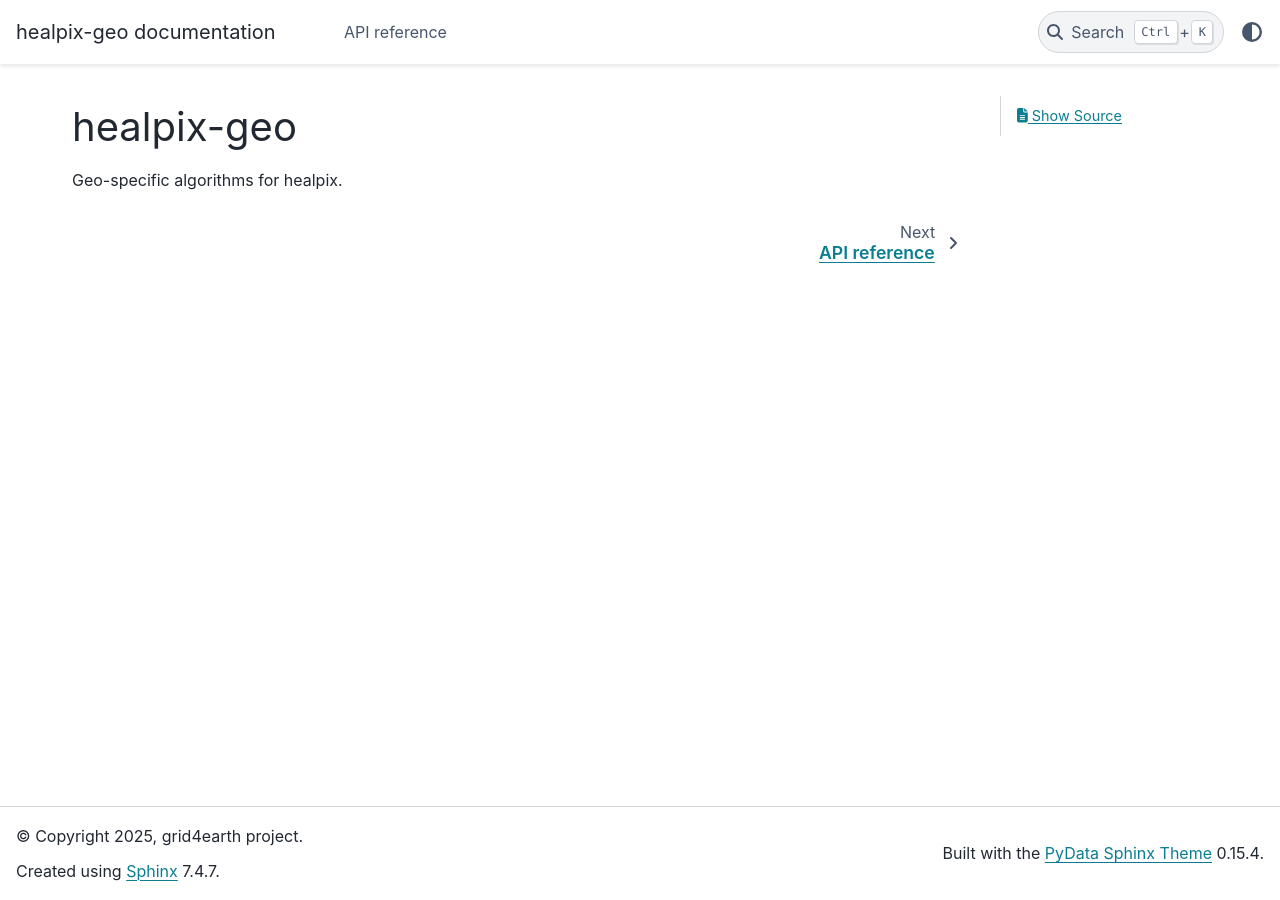
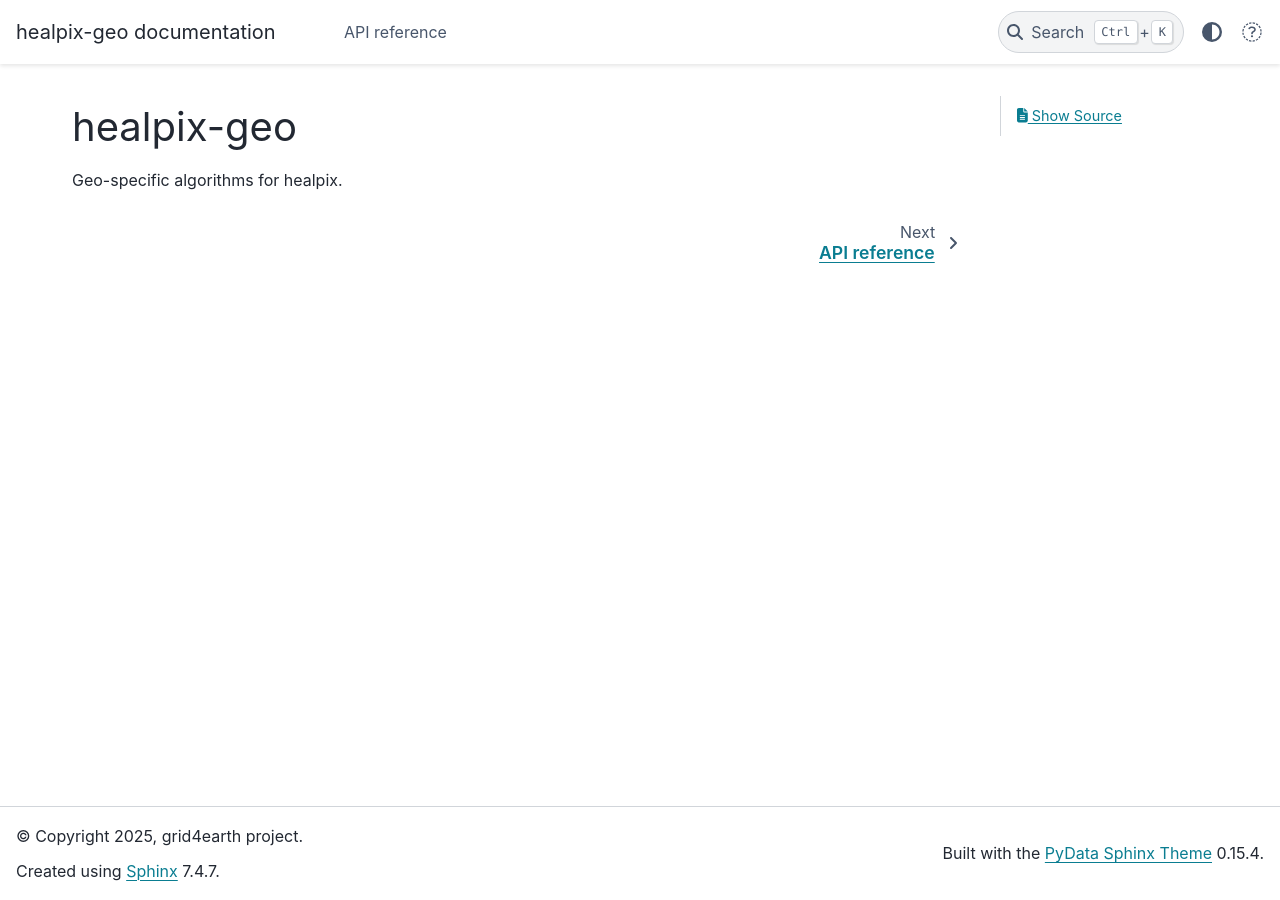
Before and after one commit to keewis/healpix-geo, a Sphinx documentation site: the page built from docs/index.md, in a window 1280 px wide. Built offline with Sphinx 7.4.7 and the PyData theme 0.15.4, drawn with Linux system fonts in a browser that asks for light colours.

Commit message:
link towards the github repo (#44)

```diff
--- a/docs/conf.py
+++ b/docs/conf.py
@@ -40,3 +40,14 @@ napoleon_use_rtype = False
 
 html_theme = "pydata_sphinx_theme"
 html_static_path = ["_static"]
+html_theme_options = {
+    "icon_links": [
+        {
+            "name": "GitHub",
+            "url": "https://github.com/EOPF-DGGS/healpix-geo",
+            "icon": "fa brands fa-square-github",
+            "type": "fontawesome",
+        },
+    ],
+    "icon_links_label": "Quick Links",
+}
```
